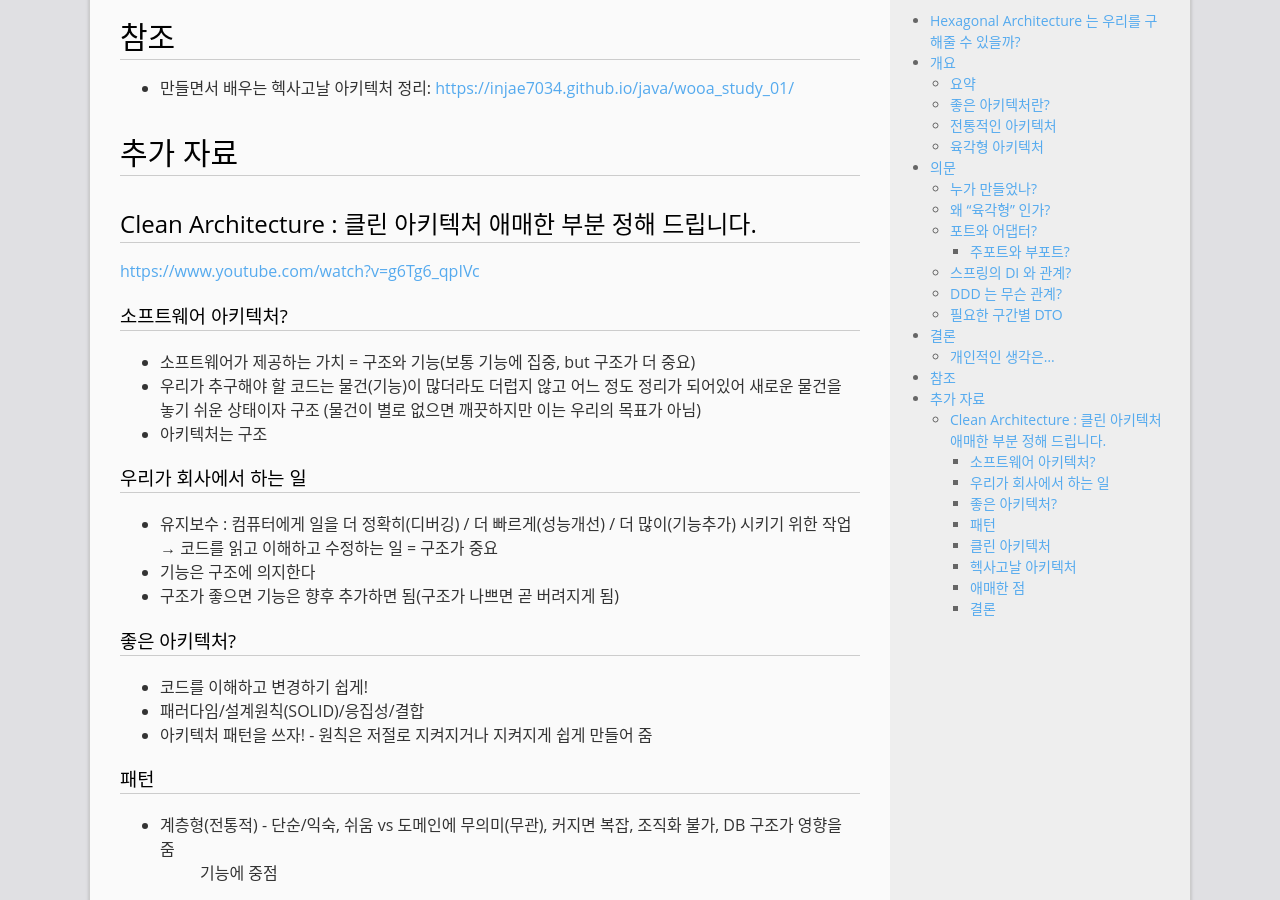
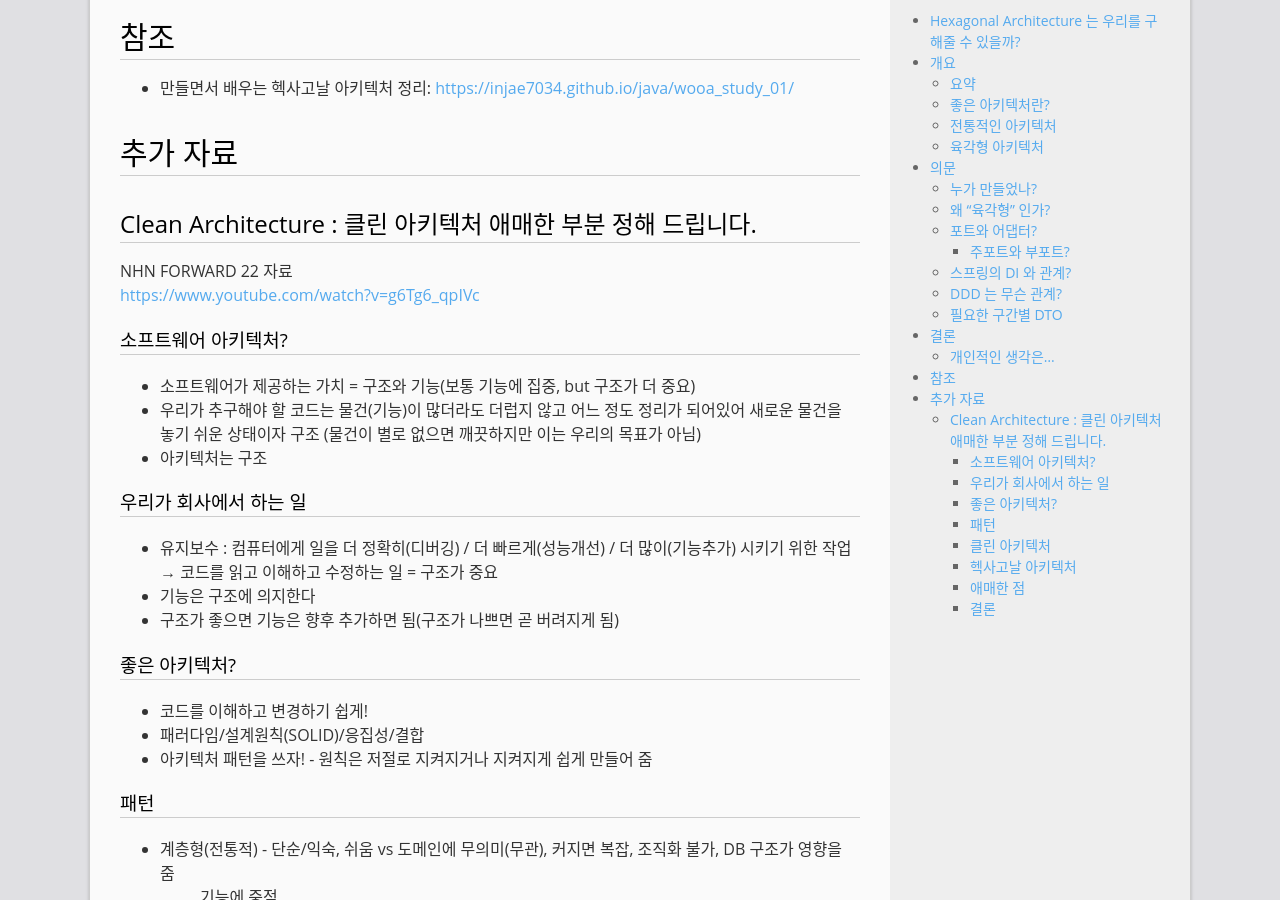
Before and after one commit to mystria/mystria.github.io, a Jekyll site: the page built from _posts/2023-02-26-summarize-hexagonal-architecture.md, in a window 1280 px wide and 900 px high, scrolled down 4774 px. Built offline with Jekyll 4.4.1, drawn with Linux system fonts in a browser that asks for light colours; comment, search, counter and statistics services are not loaded.

Commit message:
Add some content

```diff
--- a/_posts/2023-02-26-summarize-hexagonal-architecture.md
+++ b/_posts/2023-02-26-summarize-hexagonal-architecture.md
@@ -173,6 +173,7 @@ DTO 는 구간이 바뀌더라도 (DB 의 Entity 가 Controller 의 Response 까
 
 ## Clean Architecture : 클린 아키텍처 애매한 부분 정해 드립니다.
 
+NHN FORWARD 22 자료
 [https://www.youtube.com/watch?v=g6Tg6_qpIVc](https://www.youtube.com/watch?v=g6Tg6_qpIVc)
 
 ### 소프트웨어 아키텍처?
```
